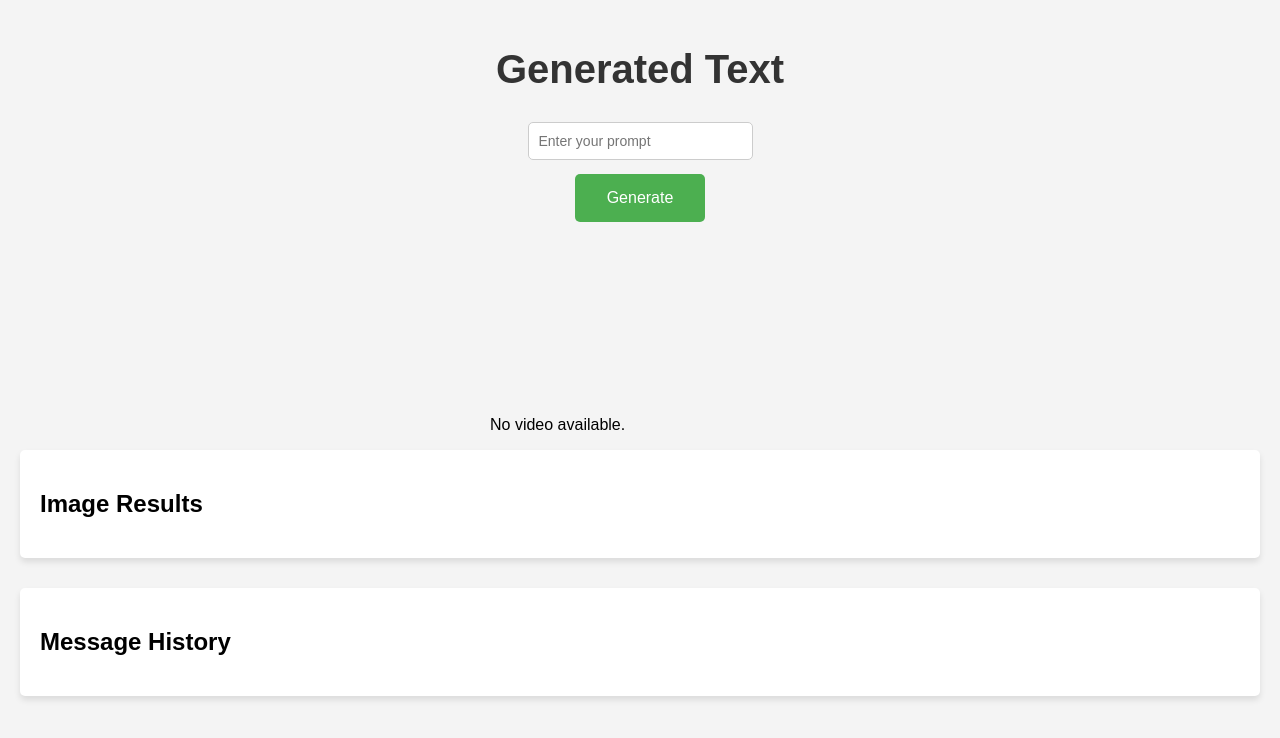
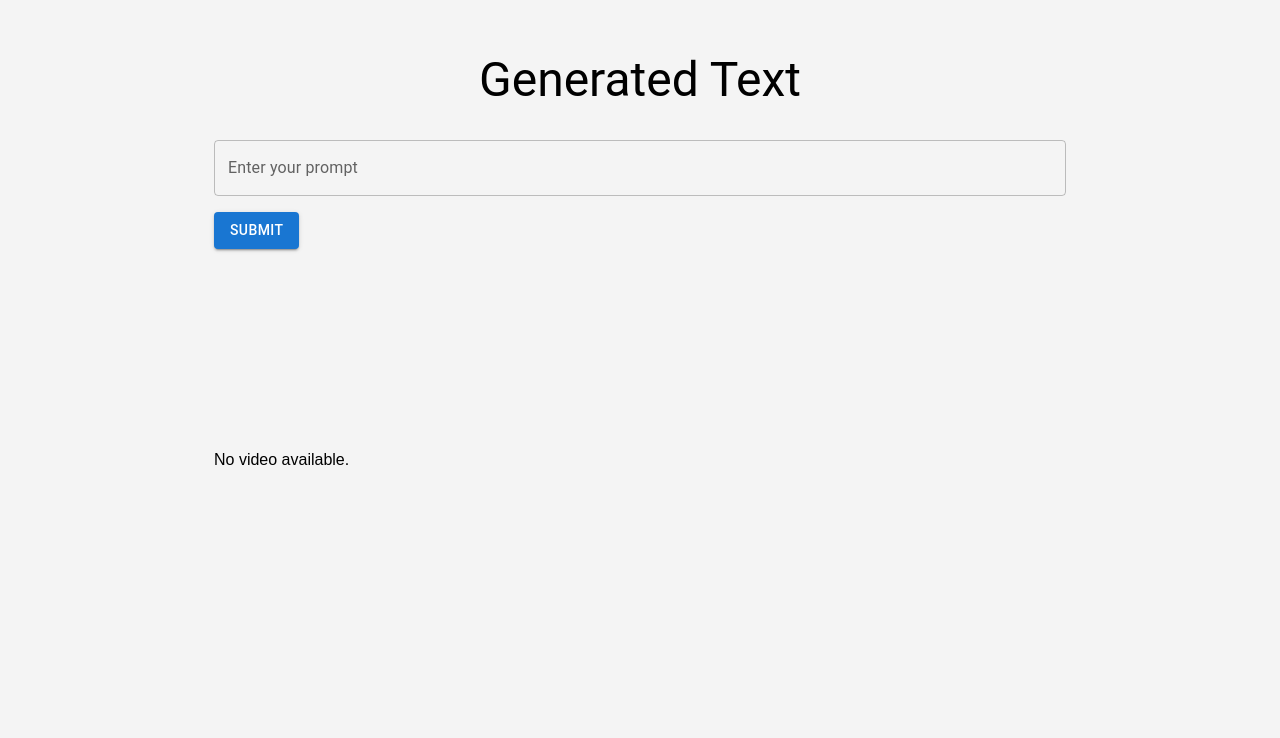
Before and after one commit to blue-codes-yep/AI.AT, a React (Create React App) app in the folder frontend/: page / in a window 1280 px wide. Shown: the top 738 px of the page. Built offline with nearby package versions, Linux system fonts and the light colour scheme.

Commit message:
Added material ui, put images into a carousel

```diff
--- a/frontend/package.json
+++ b/frontend/package.json
@@ -3,12 +3,17 @@
   "version": "0.1.0",
   "private": true,
   "dependencies": {
+    "@emotion/react": "^11.11.0",
+    "@emotion/styled": "^11.11.0",
+    "@mui/icons-material": "^5.11.16",
+    "@mui/material": "^5.12.3",
     "@testing-library/jest-dom": "^5.16.5",
     "@testing-library/react": "^13.4.0",
     "@testing-library/user-event": "^13.5.0",
     "axios": "^1.4.0",
     "react": "^18.2.0",
     "react-dom": "^18.2.0",
+    "react-responsive-carousel": "^3.2.23",
     "react-scripts": "5.0.1",
     "video.js": "^8.3.0",
     "web-vitals": "^2.1.4"
--- a/frontend/src/App.js
+++ b/frontend/src/App.js
@@ -1,4 +1,5 @@
 import React, { useState, useEffect } from 'react';
+import { Container, Box, Typography } from '@mui/material';
 import PromptForm from './components/PromptForm';
 import GeneratedText from './components/GeneratedText';
 import ImageResults from './components/ImageResults';
@@ -72,7 +73,14 @@ const App = () => {
 
   return (
     <div className="App">
-      <h1>Generated Text</h1>
+      <Container maxWidth="md">
+        <Box my={4}>
+          <Typography variant="h3" align="center" gutterBottom>
+            Generated Text
+          </Typography>
+          {messageHistory.length > 0 && (
+            <MessageHistory messageHistory={messageHistory} />
+          )}
           <PromptForm handleSubmit={handleSubmit} setPrompt={setPrompt} />
           <VideoComponent
             videoSrc={videoSrc}
@@ -82,13 +90,12 @@ const App = () => {
             generatedText={generatedText}
           />
 
-
           {generatedText.refine && (
             <GeneratedText generatedText={generatedText} handleSubmit={handleSubmit} />
           )}
-      <ImageResults imageResults={imageResults} />
-      <MessageHistory messageHistory={messageHistory} />
-
+          {imageResults.length > 0 && <ImageResults imageResults={imageResults} />}
+        </Box>
+      </Container>
     </div>
   );
 };
--- a/frontend/src/components/ImageResults.js
+++ b/frontend/src/components/ImageResults.js
@@ -1,19 +1,24 @@
 import React from 'react';
+import { Carousel } from 'react-responsive-carousel';
+import 'react-responsive-carousel/lib/styles/carousel.min.css';
+import { Typography, Box } from '@mui/material';
 
 const ImageResults = ({ imageResults }) => {
     return (
-        <div className="image-results">
-            <h2>Image Results</h2>
-            <ul>
+        <Box my={4}>
+            <Typography variant="h4" align="center" gutterBottom>
+                Image Results
+            </Typography>
+            <Carousel showThumbs={false} showStatus={false}>
                 {imageResults.map((imageUrl, index) => (
-                    <li key={index}>
+                    <div key={index}>
                         <a href={imageUrl} target="_blank" rel="noopener noreferrer">
                             <img src={imageUrl} alt={`Image ${index + 1}`} />
                         </a>
-                    </li>
+                    </div>
                 ))}
-            </ul>
-        </div>
+            </Carousel>
+        </Box>
     );
 };
 
--- a/frontend/src/components/PromptForm.js
+++ b/frontend/src/components/PromptForm.js
@@ -1,17 +1,23 @@
+import React from 'react';
+import { TextField, Button, Box } from '@mui/material';
 
-const PromptForm = ({ handleSubmit, setPrompt, imageResults, audioBase64, generatedText, setVid }) => {
-
+const PromptForm = ({ handleSubmit, setPrompt }) => {
     return (
-        <form onSubmit={handleSubmit} className="form-container">
-            <input
-                type="text"
-                className="prompt-input"
-                placeholder="Enter your prompt"
-                onChange={(e) => setPrompt(e.target.value)}
-                required
-            />
-            <button type="submit">Generate</button>
-        </form>
+        <Box my={4}>
+            <form onSubmit={handleSubmit}>
+                <TextField
+                    label="Enter your prompt"
+                    fullWidth
+                    variant="outlined"
+                    onChange={(e) => setPrompt(e.target.value)}
+                />
+                <Box mt={2}>
+                    <Button variant="contained" color="primary" type="submit">
+                        Submit
+                    </Button>
+                </Box>
+            </form>
+        </Box>
     );
 };
 
```
Also changed, not shown: 1 other file (tests, documents, lock files or other folders). Lines whose indentation alone changed are shown as unchanged.
